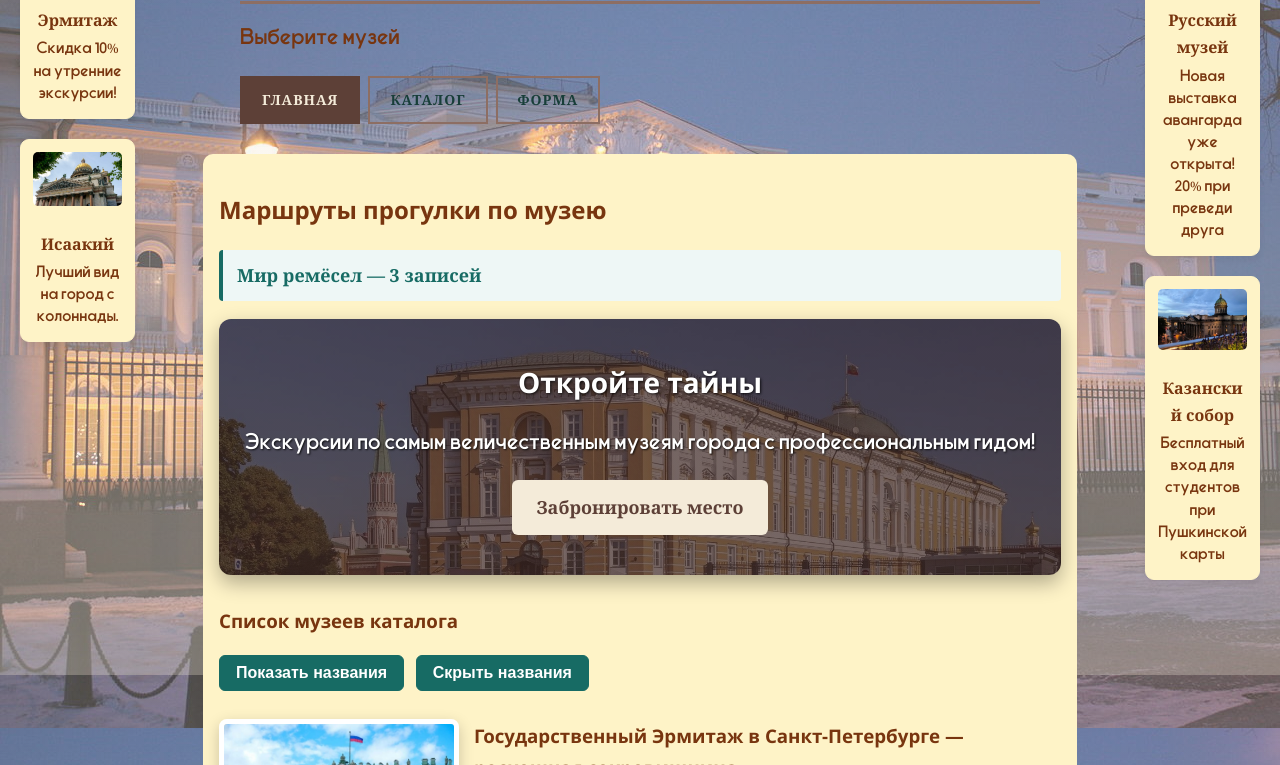
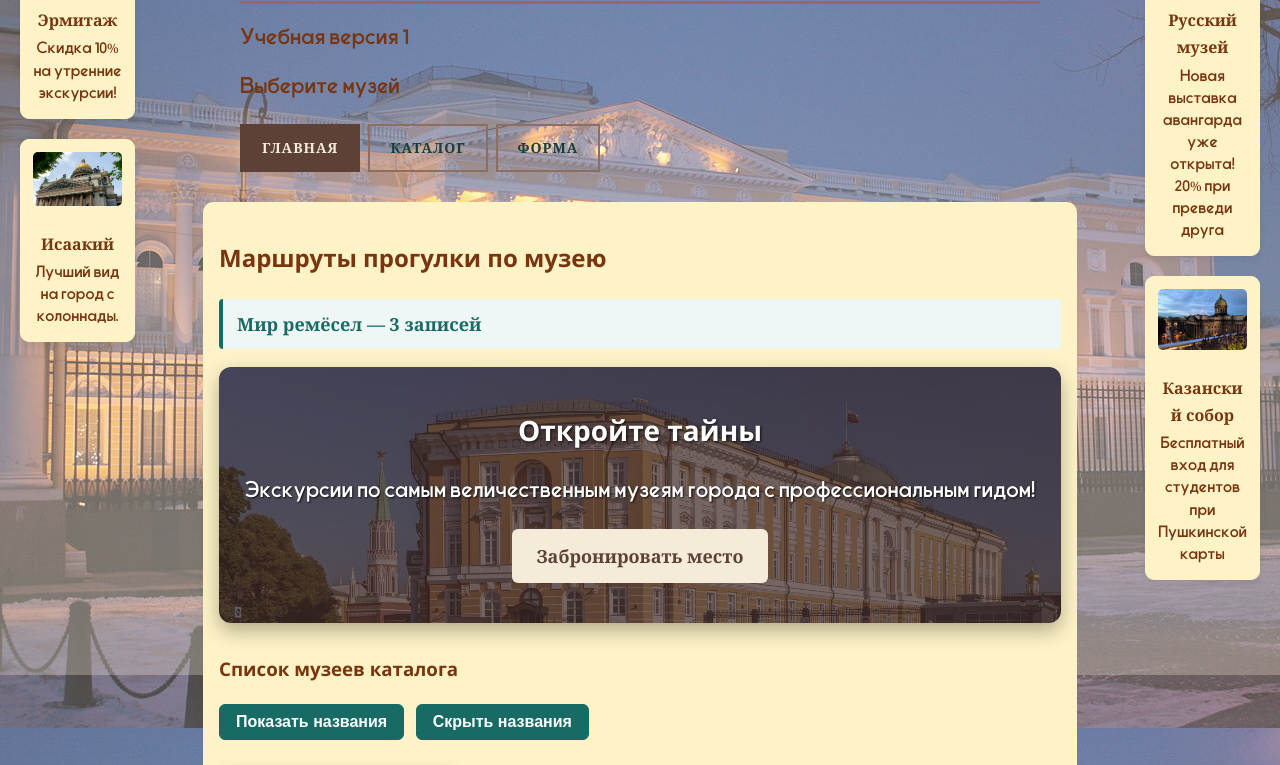
Before and after one commit to eurobilitsberi-ai/Vari0ant11-web, a plain HTML site: page Myzey.html in a window 1280 px wide. Shown: the part 125-890 px from the top of the page. Drawn offline with Linux system fonts and the light colour scheme; a web font is replaced by a local one.

Commit message:
Update Myzey.html

```diff
--- a/Myzey.html
+++ b/Myzey.html
@@ -118,7 +118,9 @@
 
         <div class="main-content">
             <header>
+
                 <h1>!Музей!</h1>
+                <p>Учебная версия 1</p>
                 <p>Выберите музей</p>
                 <nav>
                     <a href="Myzey.html" aria-current="page">Главная</a>
```
